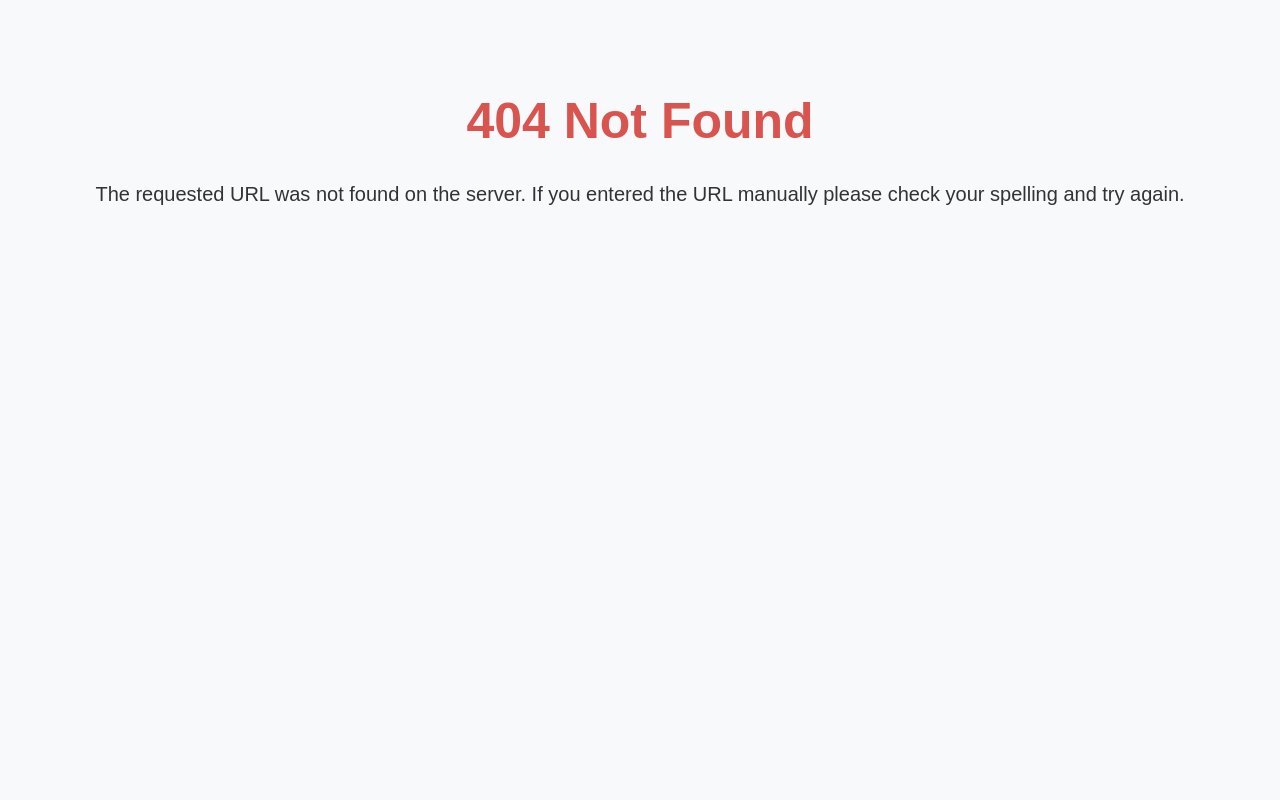
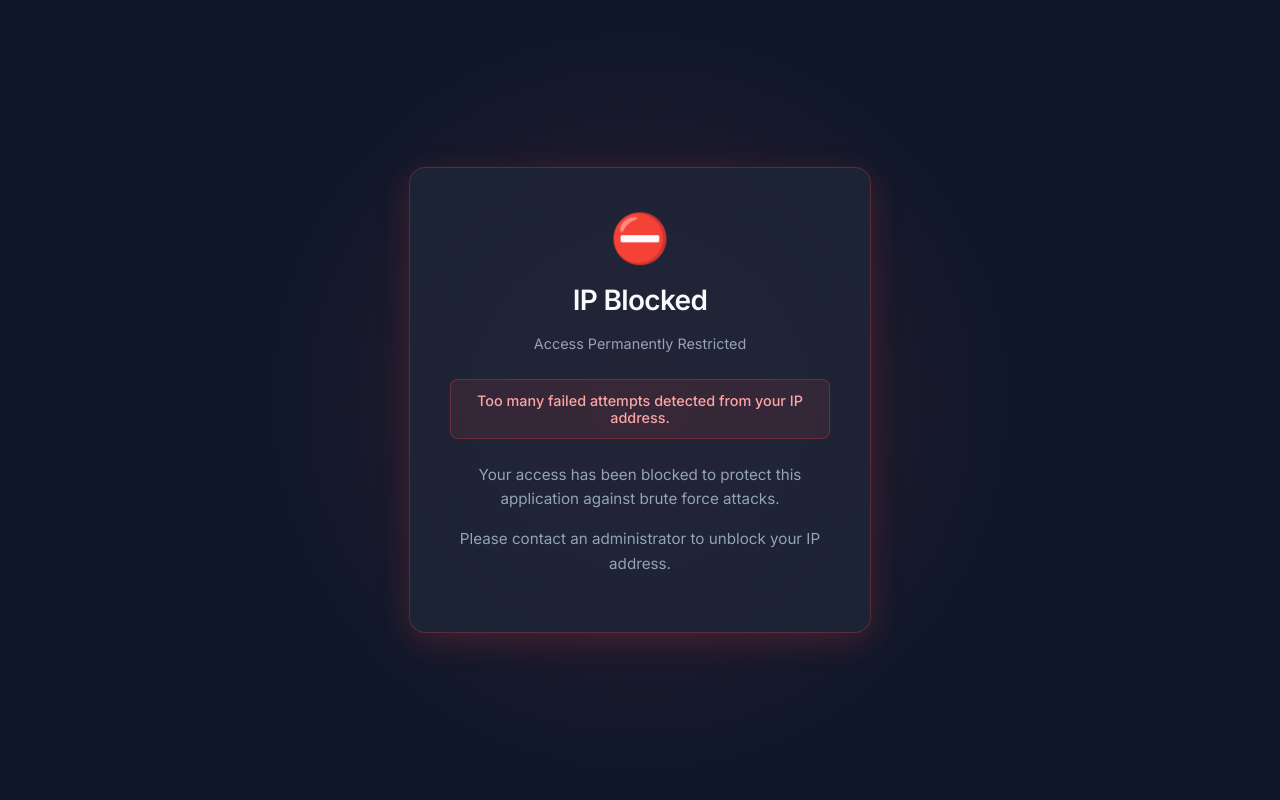
Before and after one commit to 1Z4t-R3p0/College-Projects, a Flask app: template Automated-Brute-Force-Detection/app/templates/404.html in a window 1280 px wide. Run offline with Flask 3, Linux system fonts and the light colour scheme; the template is opened without the code that fills it, so the values that code supplies are empty.

Commit message:
feat: Python brute force script, IP unblock utility, UI blocked page fix, and mapped logs

```diff
--- a/Automated-Brute-Force-Detection/app/main.py
+++ b/Automated-Brute-Force-Detection/app/main.py
@@ -17,6 +17,10 @@ DOMAIN = os.getenv('DOMAIN', 'raw.bruteforce-project.com')
 
 @app.before_request
 def check_blocked():
+    # Allow CSS and static files to load even if blocked, otherwise the UI breaks
+    if request.path.startswith('/static/'):
+        return
+
     ip = request.remote_addr
     if is_ip_blocked(ip):
         logger.warning(f"Blocked IP attempted access: {ip}")
--- a/Automated-Brute-Force-Detection/app/static/style.css
+++ b/Automated-Brute-Force-Detection/app/static/style.css
@@ -1,117 +1,232 @@
+@import url('https://fonts.googleapis.com/css2?family=Inter:wght@300;400;500;600;700&display=swap');
+
+:root {
+    /* Color Palette */
+    --bg-color: #0f172a;        /* Deep Slate Blue */
+    --accent-color: #3b82f6;    /* Bright Blue */
+    --accent-hover: #2563eb;
+    --text-primary: #f8fafc;
+    --text-secondary: #94a3b8;
+
+    /* Glassmorphism settings */
+    --glass-bg: rgba(30, 41, 59, 0.7);
+    --glass-border: rgba(255, 255, 255, 0.1);
+    --glass-shadow: 0 8px 32px 0 rgba(0, 0, 0, 0.37);
+
+    /* Status Colors */
+    --error-bg: rgba(239, 68, 68, 0.1);
+    --error-text: #fca5a5;
+    --error-border: rgba(239, 68, 68, 0.3);
+
+    --warning-bg: rgba(245, 158, 11, 0.1);
+    --warning-text: #fcd34d;
+    --warning-border: rgba(245, 158, 11, 0.3);
+
+    --success-bg: rgba(16, 185, 129, 0.1);
+    --success-text: #6ee7b7;
+    --success-border: rgba(16, 185, 129, 0.3);
+}
+
 body {
-    font-family: 'Segoe UI', Tahoma, Geneva, Verdana, sans-serif;
-    background-color: #f4f6f9;
-    color: #333;
+    font-family: 'Inter', sans-serif;
+    background-color: var(--bg-color);
+    background-image:
+        radial-gradient(circle at 15% 50%, rgba(59, 130, 246, 0.15), transparent 25%),
+        radial-gradient(circle at 85% 30%, rgba(139, 92, 246, 0.15), transparent 25%);
+    background-attachment: fixed;
+    color: var(--text-primary);
     display: flex;
     justify-content: center;
     align-items: center;
     height: 100vh;
     margin: 0;
+    overflow: hidden; /* Prevent scrolling if the glow goes slightly out of bounds */
 }
 
+/* Glassmorphism Containers */
 .login-container,
 .block-container,
 .welcome-container {
-    background-color: #fff;
-    padding: 30px;
-    border-radius: 8px;
-    box-shadow: 0 4px 12px rgba(0, 0, 0, 0.1);
-    width: 350px;
+    background: var(--glass-bg);
+    backdrop-filter: blur(16px);
+    -webkit-backdrop-filter: blur(16px);
+    border: 1px solid var(--glass-border);
+    border-radius: 16px;
+    padding: 40px;
+    box-shadow: var(--glass-shadow);
+    width: 380px;
     text-align: center;
+    animation: fadeIn 0.6s ease-out forwards;
+    transform: translateY(20px);
+    opacity: 0;
 }
 
-h2,
-h1 {
-    color: #2c3e50;
-    margin-bottom: 5px;
+@keyframes fadeIn {
+    to {
+        opacity: 1;
+        transform: translateY(0);
+    }
+}
+
+h1, h2, h3 {
+    margin-top: 0;
+    margin-bottom: 8px;
+    font-weight: 600;
+    letter-spacing: -0.025em;
+}
+
+h2 {
+    font-size: 1.75rem;
 }
 
 .subtitle {
-    color: #7f8c8d;
-    font-size: 0.9em;
-    margin-bottom: 20px;
+    color: var(--text-secondary);
+    font-size: 0.9rem;
+    margin-bottom: 24px;
+    font-weight: 400;
 }
 
+/* Form Styles */
 .form-group {
-    margin-bottom: 15px;
+    margin-bottom: 20px;
     text-align: left;
+    position: relative;
 }
 
 label {
     display: block;
-    margin-bottom: 5px;
-    font-weight: 600;
+    margin-bottom: 8px;
+    font-size: 0.85rem;
+    font-weight: 500;
+    color: var(--text-secondary);
+    transition: color 0.3s ease;
+}
+
+.form-group:focus-within label {
+    color: var(--accent-color);
 }
 
 input[type="text"],
 input[type="password"] {
     width: 100%;
-    padding: 10px;
-    border: 1px solid #ccc;
-    border-radius: 4px;
+    padding: 12px 16px;
+    background: rgba(15, 23, 42, 0.6);
+    border: 1px solid rgba(255, 255, 255, 0.1);
+    border-radius: 8px;
     box-sizing: border-box;
+    color: var(--text-primary);
+    font-family: 'Inter', sans-serif;
+    font-size: 1rem;
+    transition: all 0.3s ease;
+    outline: none;
 }
 
+input[type="text"]:focus,
+input[type="password"]:focus {
+    border-color: var(--accent-color);
+    box-shadow: 0 0 0 4px rgba(59, 130, 246, 0.1);
+    background: rgba(15, 23, 42, 0.8);
+}
+
+input::placeholder {
+    color: rgba(255, 255, 255, 0.3);
+}
+
+/* Buttons */
 button {
     width: 100%;
-    padding: 10px;
-    background-color: #3498db;
+    padding: 12px;
+    background-color: var(--accent-color);
     color: white;
     border: none;
-    border-radius: 4px;
+    border-radius: 8px;
     cursor: pointer;
-    font-weight: bold;
-    font-size: 1em;
+    font-weight: 600;
+    font-size: 1rem;
+    font-family: 'Inter', sans-serif;
+    transition: all 0.3s ease;
+    margin-top: 10px;
 }
 
 button:hover {
-    background-color: #2980b9;
+    background-color: var(--accent-hover);
+    transform: translateY(-2px);
+    box-shadow: 0 4px 12px rgba(59, 130, 246, 0.3);
+}
+
+button:active {
+    transform: translateY(0);
 }
 
 .btn-logout {
     display: inline-block;
-    padding: 10px 20px;
-    background-color: #34495e;
-    color: white;
+    padding: 12px 24px;
+    background-color: rgba(255, 255, 255, 0.1);
+    color: var(--text-primary);
     text-decoration: none;
-    border-radius: 4px;
-    margin-top: 15px;
+    border-radius: 8px;
+    margin-top: 24px;
+    font-weight: 500;
+    transition: all 0.3s ease;
+    border: 1px solid rgba(255, 255, 255, 0.1);
 }
 
 .btn-logout:hover {
-    background-color: #2c3e50;
+    background-color: rgba(255, 255, 255, 0.15);
+    transform: translateY(-2px);
 }
 
+/* Alerts and Notifications */
 .alert {
-    padding: 10px;
-    border-radius: 4px;
-    margin-bottom: 20px;
-    text-align: left;
+    padding: 12px;
+    border-radius: 8px;
+    margin-bottom: 24px;
+    text-align: center;
+    font-size: 0.9rem;
+    font-weight: 500;
+    animation: shake 0.5s ease-in-out;
+}
+
+@keyframes shake {
+    0%, 100% { transform: translateX(0); }
+    10%, 30%, 50%, 70%, 90% { transform: translateX(-4px); }
+    20%, 40%, 60%, 80% { transform: translateX(4px); }
 }
 
 .alert.error,
 .alert.danger {
-    background-color: #fadbd8;
-    color: #c0392b;
-    border: 1px solid #f5b7b1;
+    background-color: var(--error-bg);
+    color: var(--error-text);
+    border: 1px solid var(--error-border);
 }
 
 .alert.warning {
-    background-color: #fcf3cf;
-    color: #d4ac0d;
-    border: 1px solid #f9e79f;
+    background-color: var(--warning-bg);
+    color: var(--warning-text);
+    border: 1px solid var(--warning-border);
 }
 
 .alert.success {
-    background-color: #d5f5e3;
-    color: #27ae60;
-    border: 1px solid #abebc6;
+    background-color: var(--success-bg);
+    color: var(--success-text);
+    border: 1px solid var(--success-border);
+    animation: none; /* Don't shake on success */
 }
 
+/* Page Specific Overrides */
 body.blocked-page {
-    background-color: #c0392b;
+    background-image:
+        radial-gradient(circle at 50% 50%, rgba(239, 68, 68, 0.15), transparent 50%);
 }
 
-body.rate-limit-page {
-    background-color: #f4f6f9;
+body.blocked-page .block-container {
+    border-color: rgba(239, 68, 68, 0.3);
+    box-shadow: 0 8px 32px 0 rgba(239, 68, 68, 0.2);
 }
+
+p {
+    line-height: 1.6;
+    color: var(--text-secondary);
+    font-size: 0.95rem;
+    margin-bottom: 16px;
+}
--- a/Automated-Brute-Force-Detection/app/templates/404.html
+++ b/Automated-Brute-Force-Detection/app/templates/404.html
@@ -1,28 +1,26 @@
 <!DOCTYPE html>
 <html lang="en">
+
 <head>
     <meta charset="UTF-8">
     <meta name="viewport" content="width=device-width, initial-scale=1.0">
-    <title>404 Not Found</title>
-    <style>
-        body {
-            font-family: Arial, sans-serif;
-            background-color: #f8f9fa;
-            color: #333;
-            text-align: center;
-            padding: 50px;
-        }
-        h1 {
-            font-size: 50px;
-            color: #d9534f;
-        }
-        p {
-            font-size: 20px;
-        }
-    </style>
+    <title>IP Blocked</title>
+    <link rel="stylesheet" href="/static/style.css">
+    <link rel="preconnect" href="https://fonts.googleapis.com">
+    <link rel="preconnect" href="https://fonts.gstatic.com" crossorigin>
 </head>
-<body>
-    <h1>404 Not Found</h1>
-    <p>The requested URL was not found on the server. If you entered the URL manually please check your spelling and try again.</p>
+
+<body class="blocked-page">
+    <div class="block-container">
+        <div style="font-size: 48px; margin-bottom: 16px;">⛔</div>
+        <h2>IP Blocked</h2>
+        <p class="subtitle">Access Permanently Restricted</p>
+        <div class="alert error">
+            Too many failed attempts detected from your IP address.
+        </div>
+        <p>Your access has been blocked to protect this application against brute force attacks.</p>
+        <p>Please contact an administrator to unblock your IP address.</p>
+    </div>
 </body>
+
 </html>
--- a/Automated-Brute-Force-Detection/app/templates/rate_limit.html
+++ b/Automated-Brute-Force-Detection/app/templates/rate_limit.html
@@ -6,12 +6,15 @@
     <meta name="viewport" content="width=device-width, initial-scale=1.0">
     <title>Rate Limit Exceeded | {{ domain }}</title>
     <link rel="stylesheet" href="{{ url_for('static', filename='style.css') }}">
+    <link rel="preconnect" href="https://fonts.googleapis.com">
+    <link rel="preconnect" href="https://fonts.gstatic.com" crossorigin>
 </head>
 
 <body class="rate-limit-page">
     <div class="block-container">
-        <div style="font-size: 64px; margin-bottom: 20px;">⚠️</div>
+        <div style="font-size: 48px; margin-bottom: 16px;">⚠️</div>
         <h2>Rate Limit Exceeded</h2>
+        <p class="subtitle">Access Temporarily Restricted</p>
         <div class="alert warning">
             Rate limit exceeded: Only 5 requests per user. Please try again after 15 minutes.
         </div>
--- a/Automated-Brute-Force-Detection/docker-compose.yml
+++ b/Automated-Brute-Force-Detection/docker-compose.yml
@@ -10,6 +10,8 @@ services:
       - DOMAIN=raw.bruteforce-project.com
     depends_on:
       - redis
+    volumes:
+      - ./logs:/app/logs
     networks:
       - bf_network
     restart: unless-stopped
```
Also changed, not shown: Automated-Brute-Force-Detection/app/templates/blocked.html (+11 -3 lines), Automated-Brute-Force-Detection/app/templates/index.html (+5 -3 lines), Automated-Brute-Force-Detection/app/templates/success.html (+9 -3 lines), Automated-Brute-Force-Detection/attack.py (added, +72 -0 lines), Automated-Brute-Force-Detection/README.md, 1 other file.
